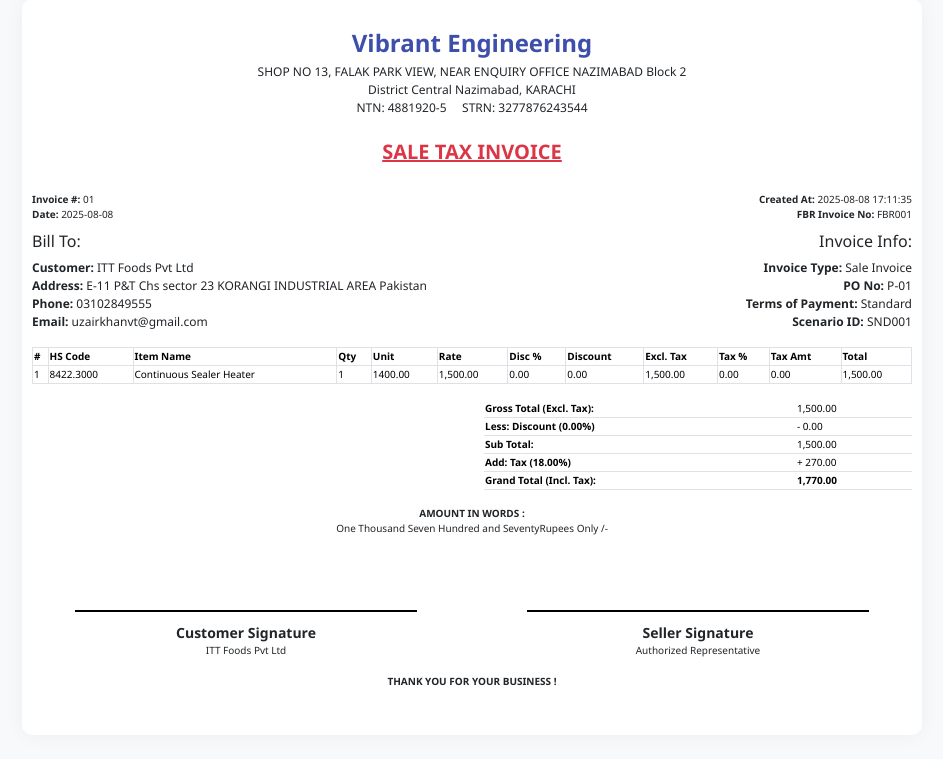
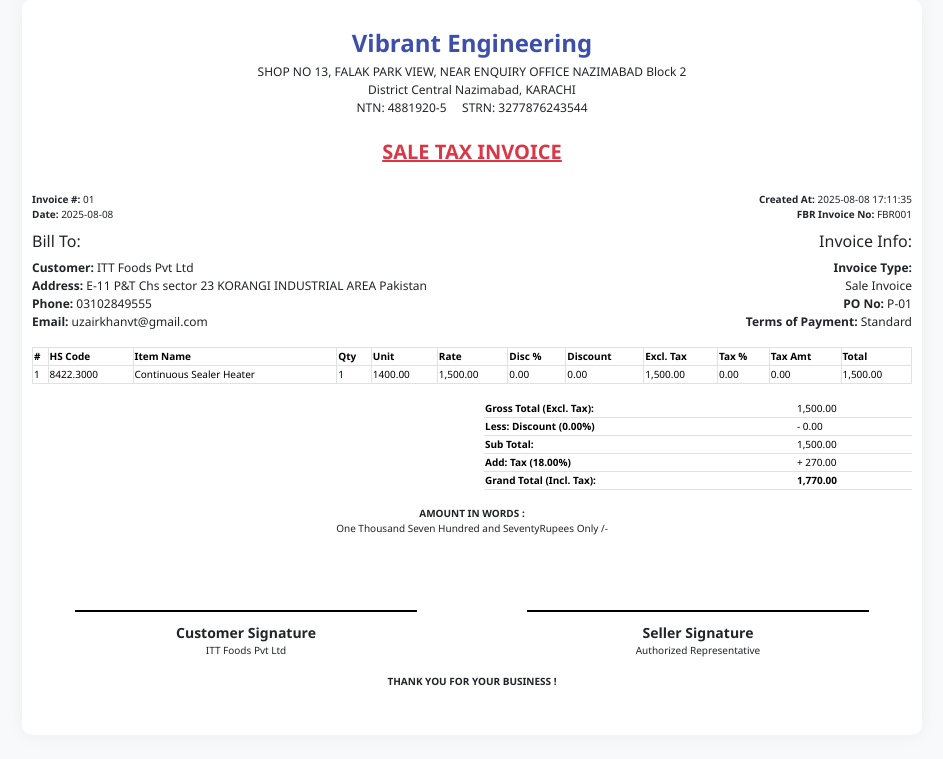
Before and after one commit to uzairkhan-prog/Digital-Invoice-System, a PHP site: page /view_invoice.php?id=9 in a window 1280 px wide. Shown: the part 87-846 px from the top of the page, without its empty margins (168-1111 px from the left). Run offline with PHP 8.4, Linux system fonts and the light colour scheme; data comes from the database, SQL or seed files in the repository; data that the repository does not hold is empty; some libraries are stand-ins or nearby versions.

Commit message:
Invoice Info - Add BR in invoice_type.

```diff
--- a/view_invoice.php
+++ b/view_invoice.php
@@ -275,10 +275,10 @@
                 </div>
                 <div class="col-md-5 text-end">
                     <h6>Invoice Info:</h6>
-                    <p><strong>Invoice Type:</strong> <?= htmlspecialchars($invoice['invoice_type']) ?></p>
+                    <p><strong>Invoice Type:</strong> <br> <?= htmlspecialchars($invoice['invoice_type']) ?></p>
                     <p><strong>PO No:</strong> <?= htmlspecialchars($invoice['po_no'] ?? 'N/A') ?></p>
                     <p><strong>Terms of Payment:</strong> <?= htmlspecialchars($invoice['terms_of_payment'] ?? 'N/A') ?></p>
-                    <p><strong>Scenario ID:</strong> <?= htmlspecialchars($invoice['scenario_id'] ?? 'N/A') ?></p>
+                    <!-- <p><strong>Scenario ID:</strong> <?= htmlspecialchars($invoice['scenario_id'] ?? 'N/A') ?></p> -->
                 </div>
             </div>
 
```
